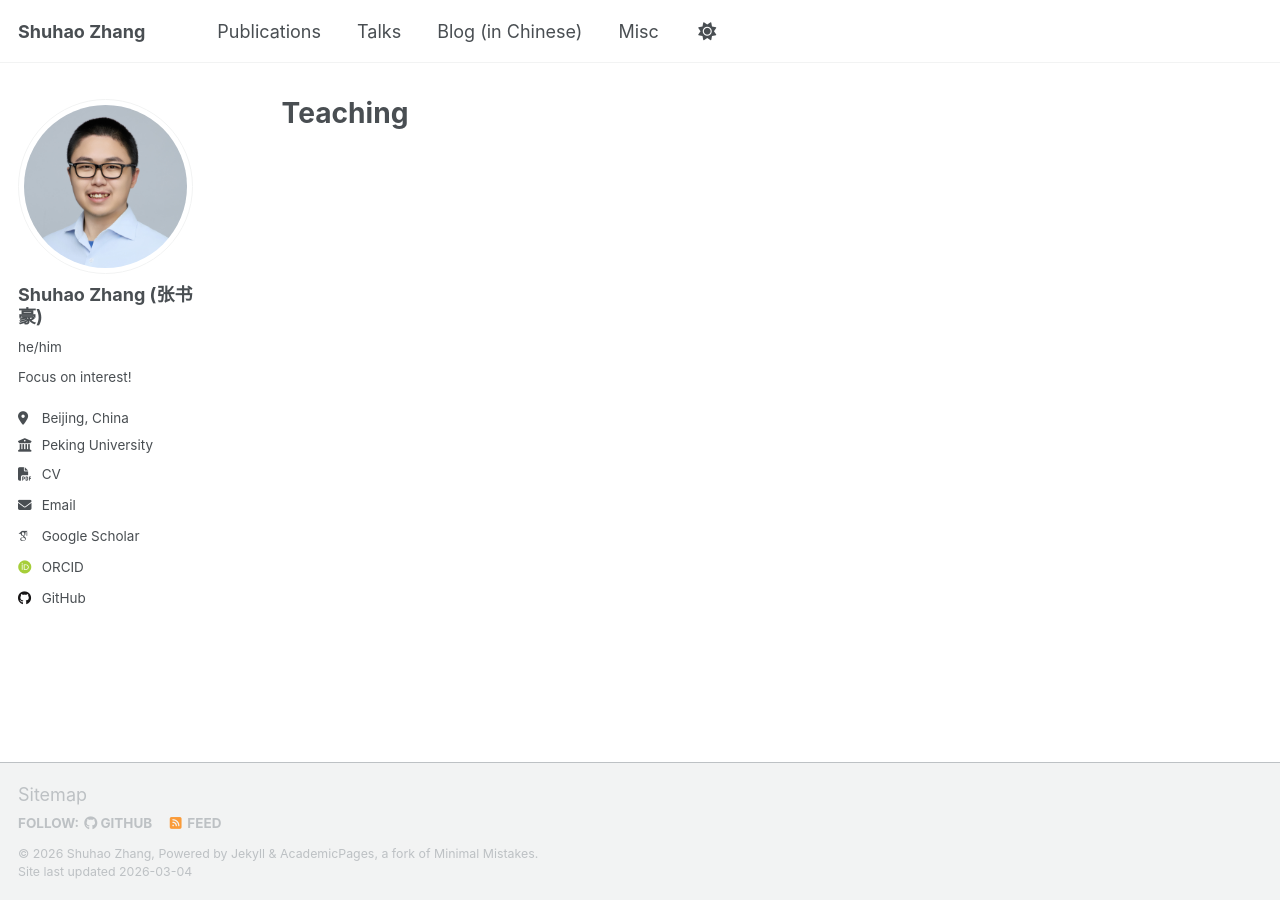
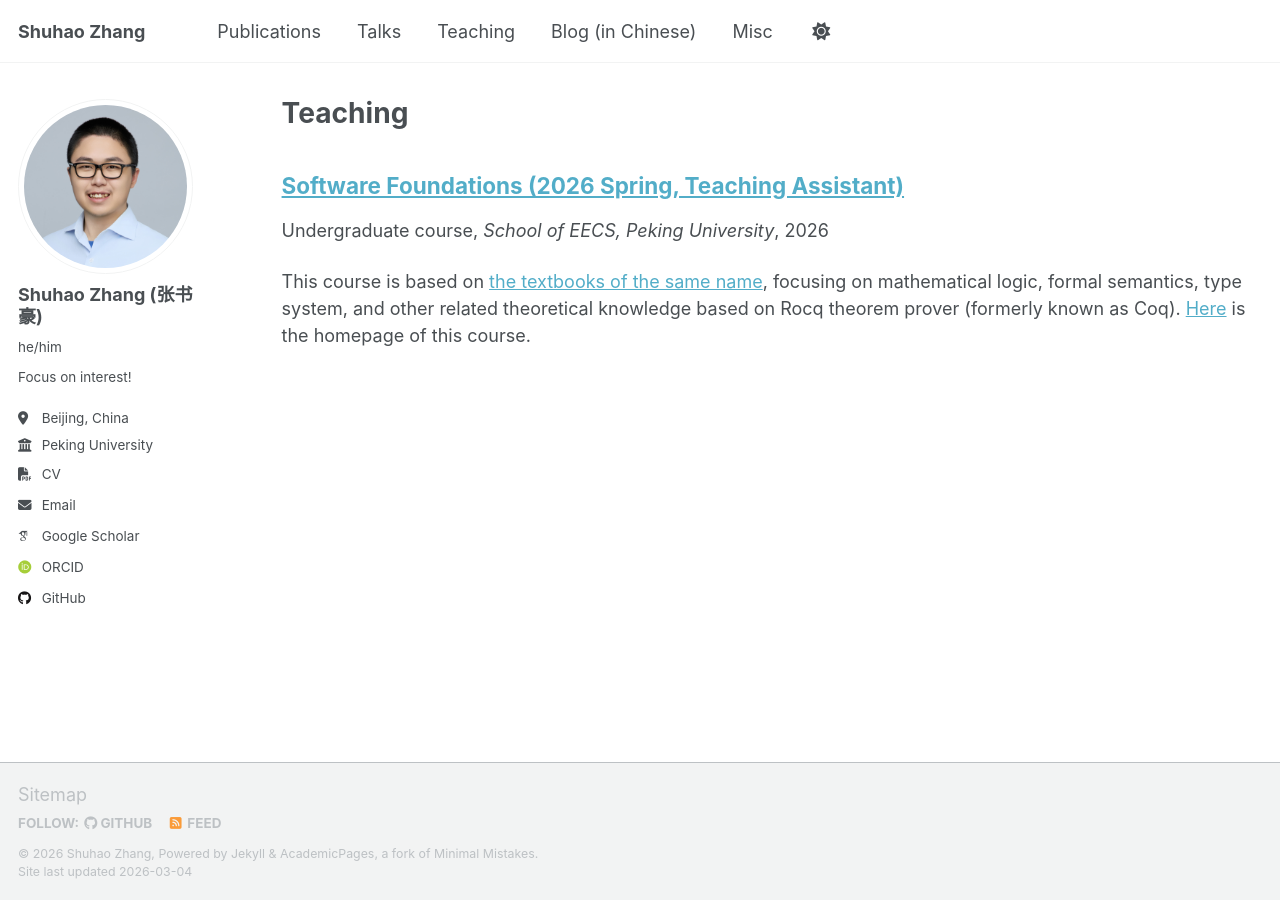
Before and after one commit to StudyingFather/studyingfather.github.io, a Jekyll site: the page built from _pages/teaching.html, in a window 1280 px wide. Built offline with Jekyll 4.4.1, drawn with Linux system fonts in a browser that asks for light colours; some web fonts are replaced; a script that is not in the unit is left out.

Commit message:
feat: add SF26sp

```diff
--- a/_data/navigation.yml
+++ b/_data/navigation.yml
@@ -14,6 +14,9 @@ main:
   - title: "Talks"
     url: /talks/
 
+  - title: "Teaching"
+    url: /teaching/
+
   # - title: "CV"
   #   url: /cv/
 
--- /dev/null
+++ b/_teaching/SF26sp.md
@@ -0,0 +1,11 @@
+---
+title: "Software Foundations (2026 Spring, Teaching Assistant)"
+collection: teaching
+type: "Undergraduate course"
+permalink: /teaching/SF26sp
+venue: "School of EECS, Peking University"
+date: 2026-03-05
+location: "Beijing, China"
+---
+
+This course is based on [the textbooks of the same name](https://softwarefoundations.cis.upenn.edu/), focusing on mathematical logic, formal semantics, type system, and other related theoretical knowledge based on Rocq theorem prover (formerly known as Coq). [Here](https://xiongyingfei.github.io/SF/2026/) is the homepage of this course.
```
